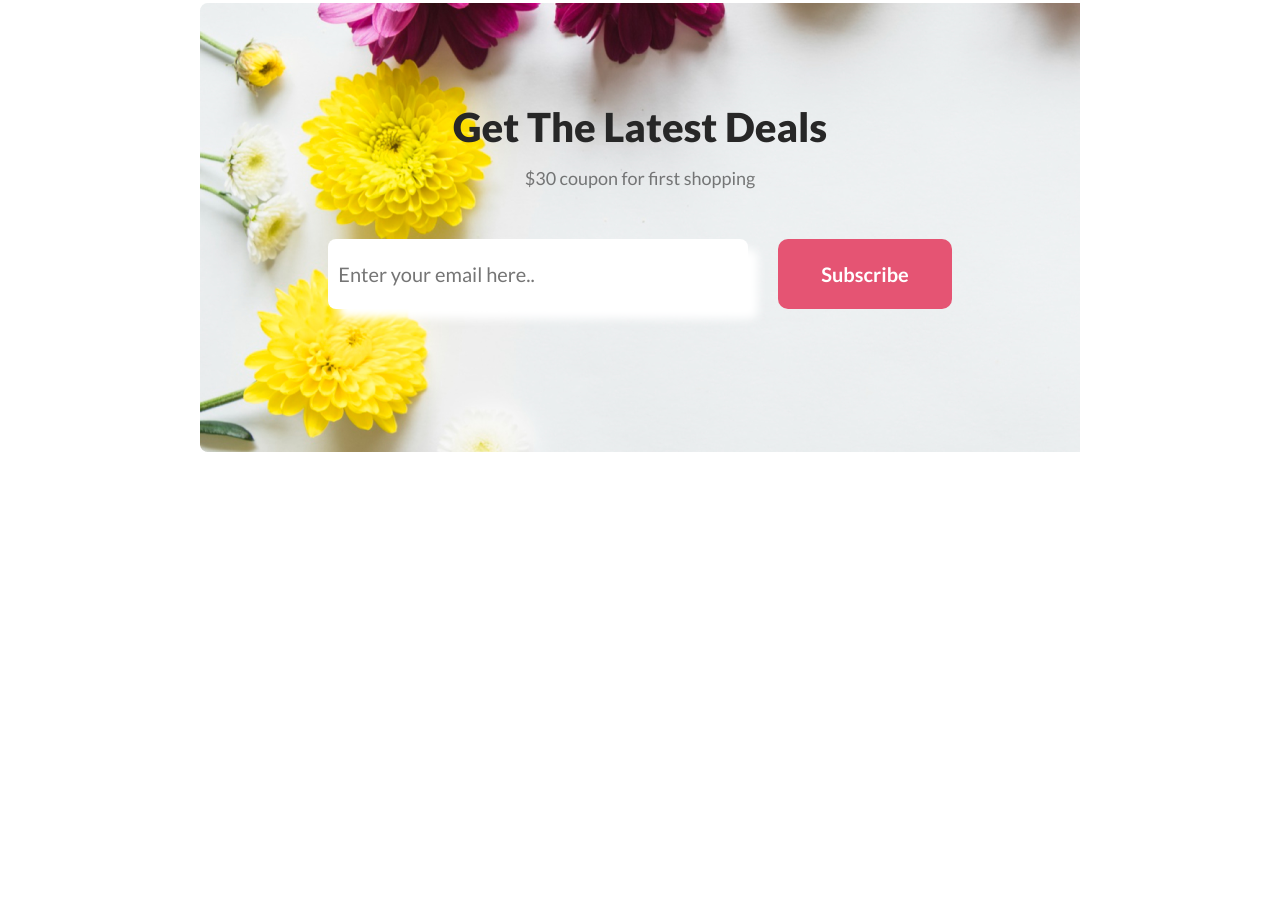
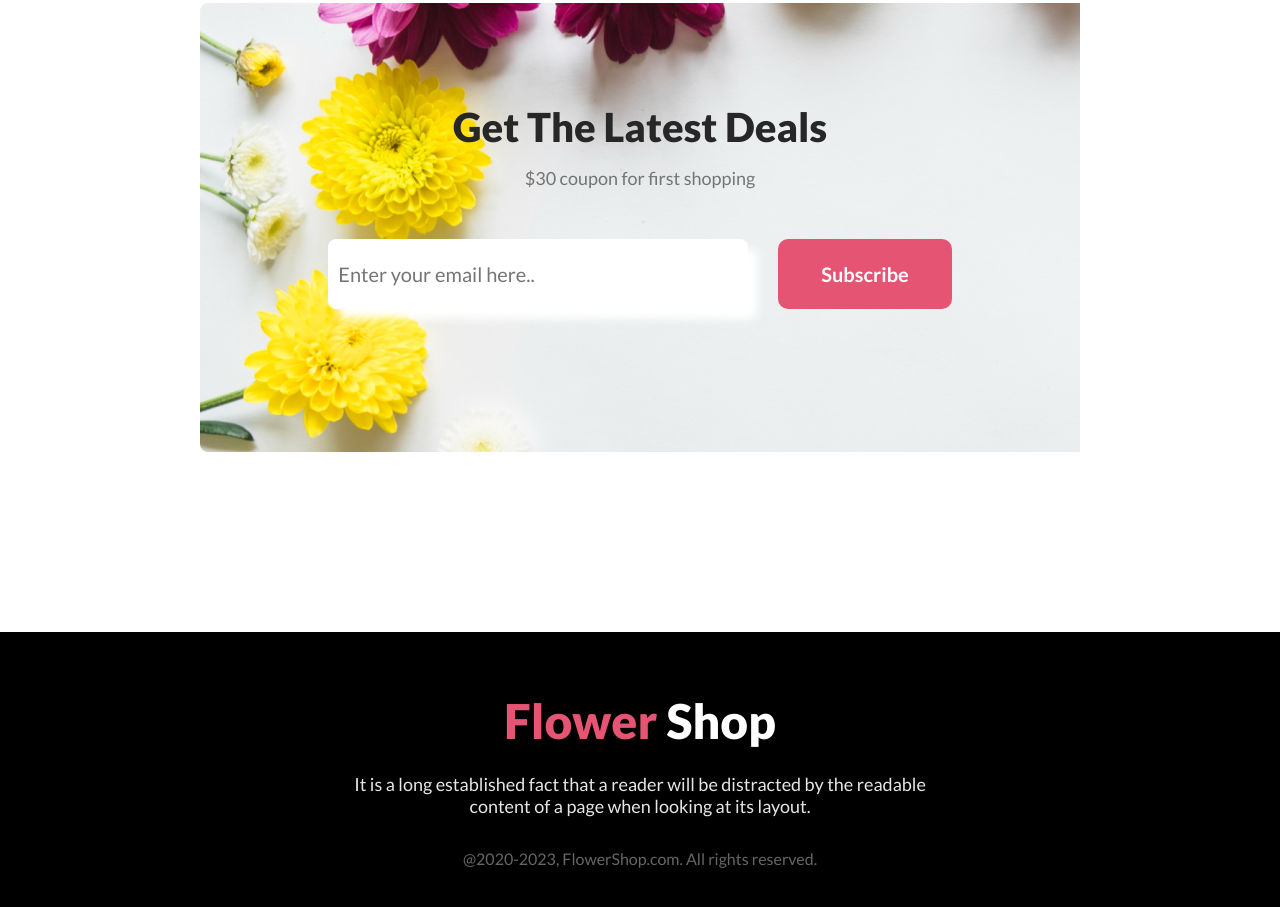
Before and after one commit to jahangiralom99/flower-shop-assignment, a plain HTML site: page index.html in a window 1280 px wide. Shown: the part 3419-4326 px from the top of the page. Before the commit the page ends 3901 px from the top, so only its background shows below. Drawn offline with Linux system fonts and the light colour scheme.

Commit message:
addede footer

```diff
--- a/index.html
+++ b/index.html
@@ -104,6 +104,11 @@
       </section>
     </main>
     <!-- end main section -->
-    <footer></footer>
+    <footer>
+        <!-- start footer section -->
+        <h1 class="footer-title"><samp class="c-red">Flower</samp> <samp class="w-color">Shop</samp> </h1>
+        <p class="footer-prg">It is a long established fact that a reader will be distracted by the readable <br> content of a page when looking at its layout.</p>
+        <p class="footer-last">@2020-2023, FlowerShop.com. All rights reserved. </p>
+    </footer>
   </body>
 </html>
--- a/styles/style.css
+++ b/styles/style.css
@@ -181,3 +181,33 @@ a {
     justify-content: center;
 }
 /* end deals  section*/
+
+/* footer start */
+footer{
+    text-align: center;
+    margin-top: 150px;
+    height: 449px;
+    background-color: black;
+}
+.footer-title{
+    padding-top: 60px;
+    font-size: 48px;
+    font-weight: 800;
+
+}
+.w-color{
+    color: white;
+}
+.footer-prg{
+    margin-top: 24px;
+    text-align: center;
+    font-size: 18px;
+    color: rgba(255, 255, 255, 0.90);
+
+}
+.footer-last{
+    margin-top: 32px;
+    color: rgba(255, 255, 255, 0.40);
+    font-size: 16px;
+
+}
```
